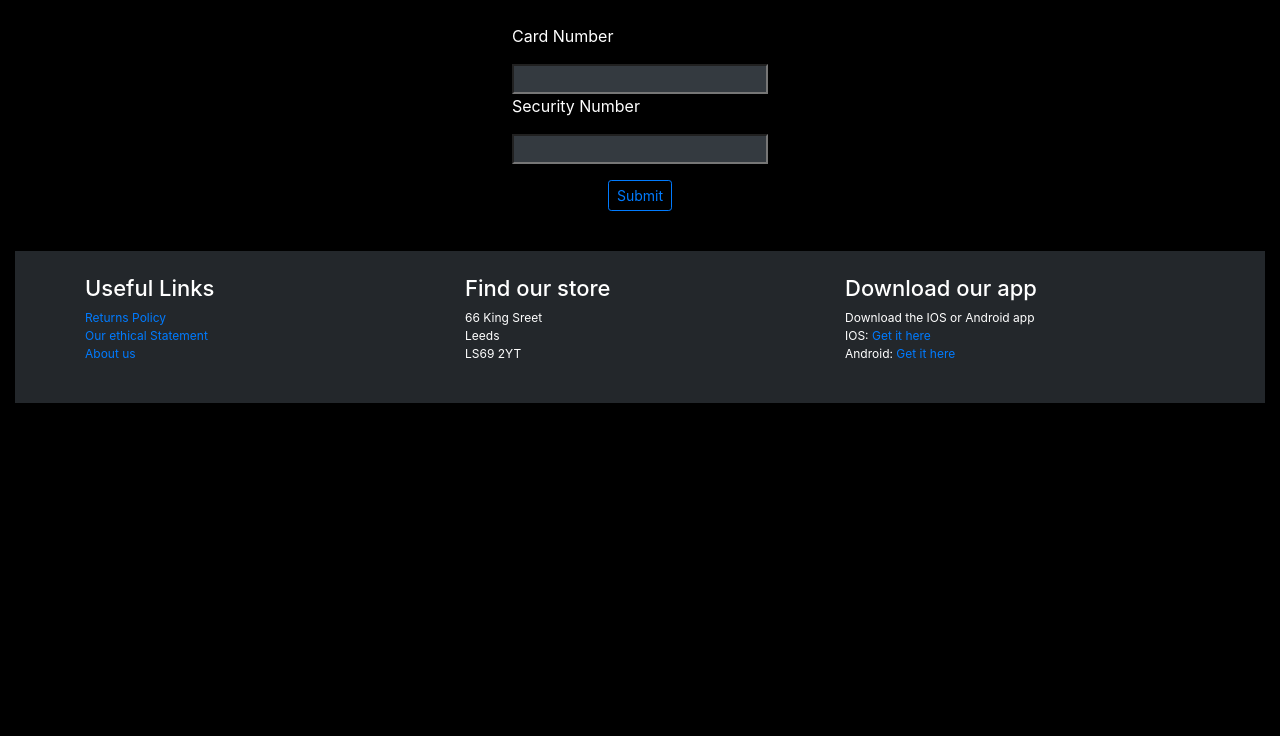
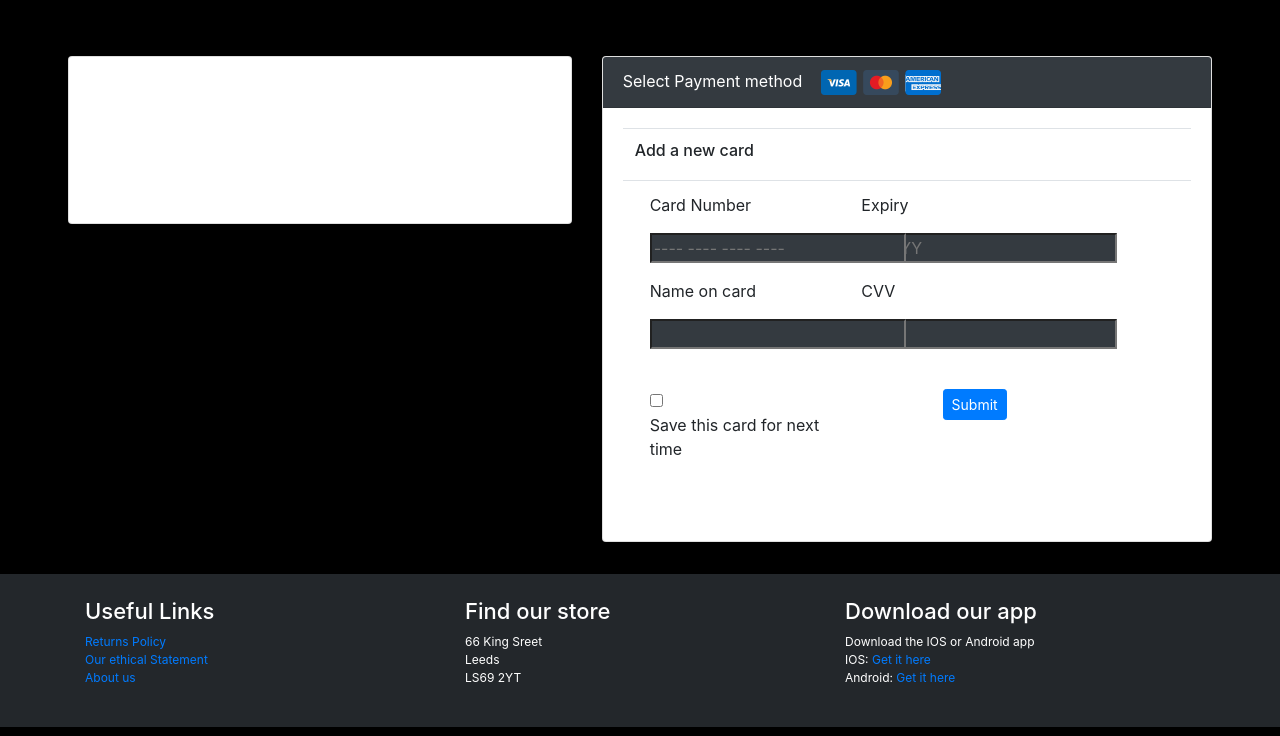
Before and after one commit to costacis21/cineplanet-clone, a Flask app: page /payment/1/1/1 in a window 1280 px wide. Shown: the part 64-800 px from the top of the page. Run offline with Flask 2, Linux system fonts and the light colour scheme; a user stored in the database is signed in; data comes from the database, SQL or seed files in the repository; both versions use the stored data as it was after the commit; parts of the project's set-up code (start-up, migrations or seed data) failed here and were passed over; some libraries are stand-ins or nearby versions.

Commit message:
Redeveloped payment process, added card table to db and setup seperate page for cash purchase processing

```diff
--- a/app/forms.py
+++ b/app/forms.py
@@ -1,8 +1,8 @@
 from flask_wtf import Form
-from wtforms import TextField,PasswordField,HiddenField,IntegerField,RadioField,SelectField,DateTimeField,StringField, validators
+from wtforms import TextField,PasswordField,HiddenField,IntegerField,RadioField,SelectField,DateTimeField,StringField, validators, BooleanField
 from wtforms.validators import DataRequired, Email, email_validator
 from wtforms.fields.html5 import EmailField
-
+from wtforms.widgets import CheckboxInput
 from app import app,models
 
 def fetchAllMovieTitles():
@@ -47,9 +47,11 @@ class addSeats(Form):
     seatnumber = IntegerField('Seat Number', validators=[DataRequired()])
     seatcategory = SelectField('Seat Category', choices=['Adult','Child','Senior'])
 
-class enterPaymentDetails(Form):
-    cardnumber = IntegerField('Card Number', validators=[DataRequired()])
-    securitynumber = IntegerField('Security Number', validators=[DataRequired()])
+class UseCard(Form):
+    CardID = IntegerField('Card ID')
+
+class Paid(Form):
+    Total = IntegerField('Total cost')
 
 class searchForScreening(Form):
     searchMovie = StringField('Movie', validators=[DataRequired()])
@@ -69,3 +71,10 @@ class changePasswordForm(Form):
     currentPassword = PasswordField('Current Password', [validators.DataRequired()])
     newPassword = PasswordField('New Password', [validators.DataRequired(), validators.length(min=8, max=25, message='Passwords must be between 8 and 25 characters long')])
     newPasswordCheck = PasswordField('Confirm New Password', [validators.EqualTo('newPassword', message='Passwords must match')])
+
+class PaymentDetailsForm(Form):
+    CardNo = StringField('Card Number', [validators.DataRequired(), validators.length(min=15, max=16, message='Card number should be 15 or 16 digits')], render_kw={"placeholder": "---- ---- ---- ----"})
+    Name = StringField('Name on card', [validators.DataRequired(), validators.length(min=1, max=50, message='Please enter your name as it appears on your card')])
+    Expiry = StringField('Expiry', render_kw={"placeholder": "MM-YY"}, validators=[DataRequired()])
+    CVV = StringField('CVV', [validators.DataRequired(), validators.length(min=3, max=3, message='Security code should be 3 digits')], render_kw={"placeholder": "---"})
+    Save = BooleanField('Save this card for next time', widget=CheckboxInput())
--- a/app/templates/book-tickets.html
+++ b/app/templates/book-tickets.html
@@ -1,7 +1,26 @@
 {% extends "base.html" %}
  {% block content %}
+
+
   <div class="container-fluid">
-    <br>
+<form>
+  <div class="form-group">
+    <label for="exampleInputEmail1">Email address</label>
+    <input type="email" class="form-control" id="exampleInputEmail1" aria-describedby="emailHelp" placeholder="Enter email">
+    <small id="emailHelp" class="form-text text-muted">We'll never share your email with anyone else.</small>
+  </div>
+  <div class="form-group">
+    <label for="exampleInputPassword1">Password</label>
+    <input type="password" class="form-control" id="exampleInputPassword1" placeholder="Password">
+  </div>
+  <div class="form-check">
+    <input type="checkbox" class="form-check-input" id="exampleCheck1">
+    <label class="form-check-label" for="exampleCheck1">Check me out</label>
+  </div>
+  <button type="submit" class="btn btn-primary">Submit</button>
+</form>
+</div>
+
     <div class="row justify-content-center">
         {% if page==1 %}
             <form action="" method="post" name="Add_item">
--- /dev/null
+++ b/app/templates/payment.html
@@ -0,0 +1,141 @@
+{% extends "base.html" %}
+{% block content %}
+<br><br>
+<div class="container-fluid">
+    <div class="row justify-content-center">
+        <div class="col-sm-5 py-2">
+            <div class="card">
+
+                <div class="card-body">
+                    <h6 class="card-title justify-content-center" style="text-align: center;"><br>Total Payment</h6>
+                    <h1 class="card-title justify-content-center" style="text-align: center;">£{{total}}</h1>
+                    <table class="table">
+                        <tbody>
+                            {% for item in displayOrder %}
+                            <tr>
+                                <td>{{item[0]}}</td>
+                                <td style="text-align: right;">£{{item[1]}}</td>
+                            </tr>
+                            {% endfor %}
+                        </tbody>
+                    </table>
+                </div>
+            </div>
+        </div>
+        <div class="col-sm-6 py-2">
+            <div class="card">
+                <div class="card-header bg-dark text-white">
+                    Select Payment method
+                    <img src="../../../static/icons/cc2.png" />
+                </div>
+                <form action="" method="post" name="details">
+                    {% if UseCard.csrf_token() %}
+                        {{UseCard.csrf_token()}}
+                    {% endif %}
+                    {{ UseCard.hidden_tag() }}
+
+                <div class="card-body">
+                    {% if cards %}
+                    <h6>Saved cards</h6>
+                    {% endif %}
+                    <table class="table">
+                        <tbody>
+                            {% for card in cards %}
+                            <tr>
+                                <td>
+                                    <div class="row">
+                                        <div class="col">
+                                            <div>xxxx-xxxx-xxxx-{{card.CardNo[12:]}}</div>
+                                        </div>
+                                        <div class="col">
+                                            <button type="submit" class="btn btn-outline-primary btn-sm">Pay with this
+                                                card</button>
+                                        </div>
+                                </td>
+                            </tr>
+                            {% endfor %}
+                        </form>
+                            <form action="" method="post" name="details">
+                                {% if PaymentDetailsForm.csrf_token() %}
+                                    {{PaymentDetailsForm.csrf_token()}}
+                                {% endif %}
+                                {{ PaymentDetailsForm.hidden_tag() }}
+                            <tr>
+                                <td>
+                                    {% if cards %}
+                                    <br>
+                                    {% endif %}
+                                    <h6>Add a new card</h6>
+                                </td>
+                            </tr>
+                            <tr>
+                                <td>
+                                        <div class="container-fluid">
+                                            <div class="row">
+                                                <div class="col-sm-5">
+                                                    <div class="form-group">
+                                                        <label
+                                                            for="CardNo">{{PaymentDetailsForm.CardNo.label}}</label><br>
+                                                        {{PaymentDetailsForm.CardNo}}
+                                                        {% for error in PaymentDetailsForm.CardNo.errors %}
+                                                        </br><span style="color: red;">{{error}}</span>
+                                                        {% endfor %}<br>
+                                                    </div>
+                                                </div>
+                                                <div clas="col-sm-5">
+                                                    <div class="form-group">
+                                                        <label
+                                                            for="Expiry">{{PaymentDetailsForm.Expiry.label}}</label><br>
+                                                        {{PaymentDetailsForm.Expiry}}
+                                                        {% for error in PaymentDetailsForm.Expiry.errors %}
+                                                        </br><span style="color: red;">{{error}}</span>
+                                                        {% endfor %}<br>
+                                                    </div>
+                                                </div>
+                                            </div>
+
+                                            <div class="row">
+                                                <div class="col-sm-5">
+                                                    <div class="form-group">
+                                                        <label for="Name">{{PaymentDetailsForm.Name.label}}</label><br>
+                                                        {{PaymentDetailsForm.Name}}
+                                                        {% for error in PaymentDetailsForm.Name.errors %}
+                                                        </br><span style="color: red;">{{error}}</span>
+                                                        {% endfor %}<br>
+                                                    </div>
+                                                </div>
+                                                <div clas="col-sm-5">
+                                                    <div class="form-group">
+                                                        <label for="CVV">{{PaymentDetailsForm.CVV.label}}</label><br>
+                                                        {{PaymentDetailsForm.CVV}}
+                                                        {% for error in PaymentDetailsForm.CVV.errors %}
+                                                        </br><span style="color: red;">{{error}}</span>
+                                                        {% endfor %}<br>
+                                                    </div>
+                                                </div>
+                                            </div><br>
+                                            <div class="row">
+                                                <div class="col-sm-5">
+                                                    <div class="form-group">
+                                                        {{PaymentDetailsForm.Save}}
+                                                        <label for="Save">{{PaymentDetailsForm.Save.label}}</label><br>
+                                                    </div>
+                                                </div>
+                                                <div class="col-sm-5 " style="text-align: center;">
+                                                    <button type="submit" class="btn btn-primary btn-sm">Submit</button>
+                                                </div>
+                                            </div>
+
+                                        </div>
+                                    </form>
+                                </td>
+                            </tr>
+                        </tbody>
+                    </table>
+
+                </div>
+            </div>
+        </div>
+    </div>
+</div>
+{% endblock %}
--- a/app/templates/seating-auto-layout.html
+++ b/app/templates/seating-auto-layout.html
@@ -12,7 +12,7 @@
             </thead>
             <tbody>
                 <tr>
-                    <td></br>
+                    <td class="bg-white"></br>
                         <div class="d-flex justify-content-center">
                             <div class="row" id="layout">
                                 <div class="col-sm">
--- a/app/views.py
+++ b/app/views.py
@@ -360,33 +360,51 @@ def Payment(screeningID, seats, types): # succeed booking confirmation page
             if seat in screening.reserved():
                 return redirect(url_for('seats')+screeningID)
 
-        enterPaymentDetailsForm = forms.enterPaymentDetails()
         order = list(zip(selected, concessions))    #create order merging seats with tickets
 
-        if enterPaymentDetailsForm.validate_on_submit():
-            total = 0.0
-            for item in order:  #calculate total cost
-                seatType = models.Seat.query.filter(models.Seat.ScreenID==screening.ScreenID).filter(models.Seat.code==item[0]).first().Type
-                if seatType == 0:   #standard seat costing
-                    if int(item[1]) == 3:   #senior ticket
-                        total = total + StandardConcessionPrice
-                    elif int(item[1]) == 1 or int(item[1]) == 2:    #standard & child
-                        total = total + StandardGeneralPrice
-                    else:
-                        flash("Something went wrong, please try again")
-                        return redirect(url_for('index'))
-
-                elif seatType == 1: #Premium seat costing
-                    if int(item[1]) == 3:   #senior ticket
-                        total = total + PremiumConcessionPrice
-                    elif int(item[1]) == 1 or int(item[1]) == 2:    #standard & child
-                        total = total + PremiumGeneralPrice
-                    else:
-                        flash("Something went wrong, please try again")
-                        return redirect(url_for('index'))
+        total = 0.0
+        displayOrder = []
+        PaymentDetailsForm = forms.PaymentDetailsForm()
+        UseCard = forms.UseCard()
+        for item in order:  #calculate total cost
+            seatType = models.Seat.query.filter(models.Seat.ScreenID==screening.ScreenID).filter(models.Seat.code==item[0]).first().Type
+            if seatType == 0:   #standard seat costing
+                if int(item[1]) == 3:   #senior ticket
+                    total = total + StandardConcessionPrice
+                    displayOrder.append(['Standard Senior Ticket', StandardConcessionPrice])
+                elif int(item[1]) == 2:    #child
+                    total = total + StandardGeneralPrice
+                    displayOrder.append(['Standard Child Ticket', StandardGeneralPrice])
+                elif int(item[1]) == 1:     #adult
+                    total = total + StandardGeneralPrice
+                    displayOrder.append(['Standard Adult Ticket', StandardGeneralPrice])
                 else:
                     flash("Something went wrong, please try again")
                     return redirect(url_for('index'))
+
+            elif seatType == 1: #Premium seat costing
+                if int(item[1]) == 3:   #senior ticket
+                    total = total + PremiumConcessionPrice
+                    displayOrder.append(['Premium Senior Ticket', PremiumConcessionPrice])
+                elif int(item[1]) == 2:    #child
+                    total = total + PremiumGeneralPrice
+                    displayOrder.append(['Premium Child Ticket', PremiumGeneralPrice])
+                elif int(item[1]) == 1:     #adult
+                    total = total + PremiumGeneralPrice
+                    displayOrder.append(['Premium Adult Ticket', PremiumGeneralPrice])
+                else:
+                    flash("Something went wrong, please try again")
+                    return redirect(url_for('index'))
+            else:
+                flash("Something went wrong, please try again")
+                return redirect(url_for('index'))
+
+        if PaymentDetailsForm.validate_on_submit() or UseCard.validate_on_submit():
+
+            if PaymentDetailsForm.Save.data:    #add card to db if use chooses
+                card = models.Card(UserID=current_user.UserID, CardNo=PaymentDetailsForm.CardNo.data ,Name=PaymentDetailsForm.Name.data, Expiry=datetime.datetime.strptime(PaymentDetailsForm.Expiry.data, '%m-%y'), CVV=PaymentDetailsForm.CVV.data)
+                db.session.add(card)
+                db.session.commit()
 
             newBooking = models.Booking(UserID=current_user.UserID, ScreeningID=screeningID, Timestamp=datetime.datetime.now(), TotalPrice=total)
             db.session.add(newBooking)  #create and add new booking
@@ -431,9 +449,134 @@ def Payment(screeningID, seats, types): # succeed booking confirmation page
 
             return redirect(url_for('index'))
 
-        return render_template('book-tickets.html', title='Checkout',
-                            enterPaymentDetailsForm = enterPaymentDetailsForm,
-                            page=4)
+        return render_template('payment.html', title='Checkout',
+                            total = total,
+                            displayOrder = displayOrder,
+                            PaymentDetailsForm = PaymentDetailsForm,
+                            UseCard = UseCard,
+                            cards = current_user.Cards.all()
+                            )
+    else:
+        flash('You must be signed in to book tickets')
+        return redirect(url_for('login'))
+
+
+@app.route('/cashPayment/<screeningID>/<seats>/<types>', methods=['GET','POST'])
+def CashPayment(screeningID, seats, types): # succeed booking confirmation page
+    if current_user.is_authenticated and  current_user.Privilage < 2:
+        retrieved = seats.split("$") #choosen seats
+        concessions = types.split("$") #choosen ticket types
+        selected =[] #choosen and validated seats
+        screening = models.Screening.query.get(screeningID) #get screening
+
+        if not screening:   #validate screening does exist
+            flash("Something went wrong, please try again")
+            return redirect(url_for('index'))
+
+        if len(retrieved) != len(concessions):  #validate equal number of seats to tickets
+            return redirect("/confirmBooking/"+screeningID+"/"+seats)
+
+        age = models.Movie.query.get(screening.MovieID).Age #gets movie age rating
+        if '2' in concessions:  #have child tickets been selected
+            if age in ['R', 'X']:   #checks that child tickets are available for the screening
+                flash("Something went wrong, please try again")
+                return redirect(url_for('index'))
+
+        for seat in retrieved:  #validate seats exist, are not booked and are not repeated
+            if seat in screening.seats() and seat not in selected:
+                selected.append(seat)
+            if seat in screening.reserved():
+                return redirect(url_for('seats')+screeningID)
+
+        order = list(zip(selected, concessions))    #create order merging seats with tickets
+
+        total = 0.0
+        displayOrder = []
+        Paid = forms.Paid()
+        for item in order:  #calculate total cost
+            seatType = models.Seat.query.filter(models.Seat.ScreenID==screening.ScreenID).filter(models.Seat.code==item[0]).first().Type
+            if seatType == 0:   #standard seat costing
+                if int(item[1]) == 3:   #senior ticket
+                    total = total + StandardConcessionPrice
+                    displayOrder.append(['Standard Senior Ticket', StandardConcessionPrice])
+                elif int(item[1]) == 2:    #child
+                    total = total + StandardGeneralPrice
+                    displayOrder.append(['Standard Child Ticket', StandardGeneralPrice])
+                elif int(item[1]) == 1:     #adult
+                    total = total + StandardGeneralPrice
+                    displayOrder.append(['Standard Adult Ticket', StandardGeneralPrice])
+                else:
+                    flash("Something went wrong, please try again")
+                    return redirect(url_for('index'))
+
+            elif seatType == 1: #Premium seat costing
+                if int(item[1]) == 3:   #senior ticket
+                    total = total + PremiumConcessionPrice
+                    displayOrder.append(['Premium Senior Ticket', PremiumConcessionPrice])
+                elif int(item[1]) == 2:    #child
+                    total = total + PremiumGeneralPrice
+                    displayOrder.append(['Premium Child Ticket', PremiumGeneralPrice])
+                elif int(item[1]) == 1:     #adult
+                    total = total + PremiumGeneralPrice
+                    displayOrder.append(['Premium Adult Ticket', PremiumGeneralPrice])
+                else:
+                    flash("Something went wrong, please try again")
+                    return redirect(url_for('index'))
+            else:
+                flash("Something went wrong, please try again")
+                return redirect(url_for('index'))
+
+        if Paid.validate_on_submit():
+
+            newBooking = models.Booking(UserID=current_user.UserID, ScreeningID=screeningID, Timestamp=datetime.datetime.now(), TotalPrice=total)
+            db.session.add(newBooking)  #create and add new booking
+            db.session.commit()
+
+            for item in order:  #create and add new tickets to booking
+                seatID = models.Seat.query.filter(models.Seat.ScreenID==screening.ScreenID).filter(models.Seat.code==item[0]).first().SeatID
+                newTicket = models.Ticket(BookingID=newBooking.BookingID, SeatID=seatID, Category=item[1], QR='qr')
+                db.session.add(newTicket)
+            db.session.commit()
+
+            screening = models.Screening.query.filter_by(ScreeningID=newBooking.ScreeningID).first()
+            screen = screening.ScreeningID
+            i=0
+            filenames=[]
+            for ticket in models.Ticket.query.filter_by(BookingID=newBooking.BookingID): # For all of the tickets just purchased
+                # Make QR code for ticket
+                qr_filename = 'app\static/ticket/qr/qr'+str(ticket.TicketID)+'.png'
+                qr = pyqrcode.create(ticket.QR)
+                qr.png(qr_filename, scale=6)
+
+                if ticket.Category == 1:
+                    Category = "Adult"
+                elif ticket.Category == 2:
+                    Category = "Child"
+                elif ticket.Category == 3:
+                    Category = "Senior"
+                else:
+                    Category = "Unknown"
+
+                #Make a PDF for the ticket
+                filename = 'app\static\\ticket\\tickets\\ticket'+str(ticket.TicketID)+'.pdf'
+                CreatePDF.MakePDF('app\static\\ticket\\tickets\\ticket'+str(ticket.TicketID)+'.pdf', qr_filename, session['movie'], order[i][0], Category, str(screen), str(newBooking.Timestamp.date()), str(newBooking.Timestamp.time()))
+                filenames.append(filename)
+                i += 1
+
+            # Send all the PDFs in an email to the user
+            # First argument gives the destination email, currently set to email ourselves to prevent one of us receiving lots of emails during testing
+            SendEmail.SendMail("leeds.cineplanet.com", filenames)
+            # Un-comment the line below to send emails to their actual destination
+            #SendEmail.SendMail(current_user.email, filenames)
+
+            return redirect(url_for('index'))
+
+        return render_template('cash-payment.html', title='Checkout',
+                            total = total,
+                            displayOrder = displayOrder,
+                            Paid = Paid,
+                            cards = current_user.Cards.all()
+                            )
     else:
         flash('You must be signed in to book tickets')
         return redirect(url_for('login'))
```
Also changed, not shown: app/models.py (+9 -0 lines), app/templates/cash-payment.html (added, +38 -0 lines), app/templates/confirm-booking.html (+22 -6 lines), migrations/versions/402880fe83d7_added_card_table.py (added, +37 -0 lines), migrations/versions/59e7e0dbd47c_added_card_table.py (added, +37 -0 lines), migrations/versions/88602d3e9a37_added_card_table.py (added, +37 -0 lines), app/app.db, app/static/icons/cc.png (added), app/static/icons/cc2.png (added), app/static/icons/cc3.png (added).
